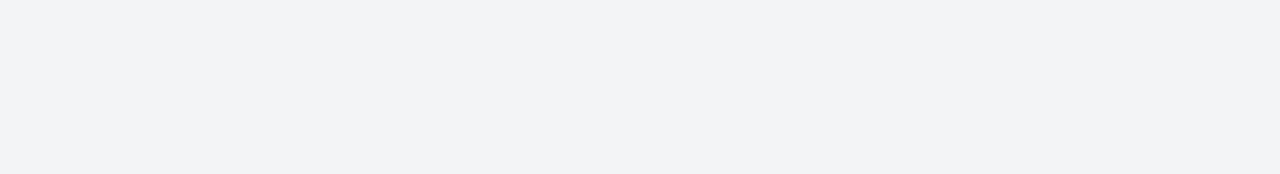
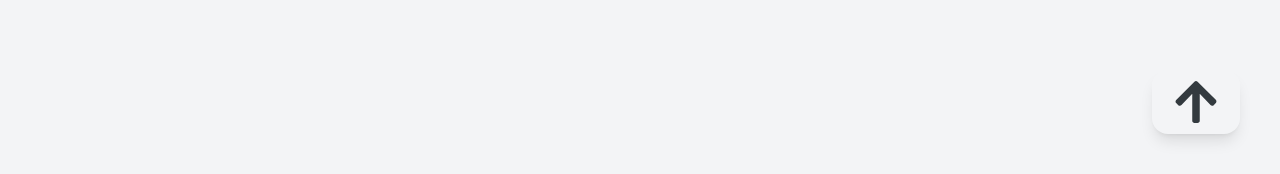
Before and after one commit to MrAghaei/mohammadaghaei-personal-website, a Next.js app: page / in a window 1280 px wide. Shown: the part 626-800 px from the top of the page. Built offline with nearby package versions, Linux system fonts and the light colour scheme.

Commit message:
[#12-ADD] back to top button (#17)

```diff
--- /dev/null
+++ b/app/_components/BackToTopButton.tsx
@@ -0,0 +1,39 @@
+"use client";
+import { FaArrowUp } from "react-icons/fa";
+import { useEffect, useState } from "react";
+
+function BackToTopButton() {
+  const [isVisible, setIsVisible] = useState(false);
+
+  const handleScroll = () => {
+    const scrollPosition = window.scrollY + window.innerHeight;
+    const bottomThreshold = document.documentElement.scrollHeight;
+
+    setIsVisible(scrollPosition >= bottomThreshold - 500);
+  };
+
+  useEffect(() => {
+    window.addEventListener("scroll", handleScroll);
+    return () => {
+      window.removeEventListener("scroll", handleScroll);
+    };
+  }, []);
+  const scrollToTop = () => {
+    window.scrollTo({ top: 0, left: 0, behavior: "smooth" });
+  };
+
+  return (
+    isVisible && (
+      <button
+        data-aos={`${isVisible ? "fade-up" : "fade-down"}`}
+        onClick={scrollToTop}
+        className="fixed bottom-10 right-10 px-5 py-2 bg-gray-100 shadow-lg rounded-2xl
+      hover:shadow-xl text-2xl xl:text-5xl duration-300"
+      >
+        <FaArrowUp />
+      </button>
+    )
+  );
+}
+
+export default BackToTopButton;
--- a/app/page.tsx
+++ b/app/page.tsx
@@ -5,6 +5,7 @@ import Experiences from "@/app/_components/Experiences";
 import Skills from "@/app/_components/Skills";
 import Projects from "@/app/_components/Projects";
 import ContactMe from "@/app/_components/ContactMe";
+import BackToTopButton from "@/app/_components/BackToTopButton";
 
 export default function Home() {
   return (
@@ -26,6 +27,7 @@ export default function Home() {
       <div id="contact-me">
         <ContactMe />
       </div>
+      <BackToTopButton />
     </>
   );
 }
```
